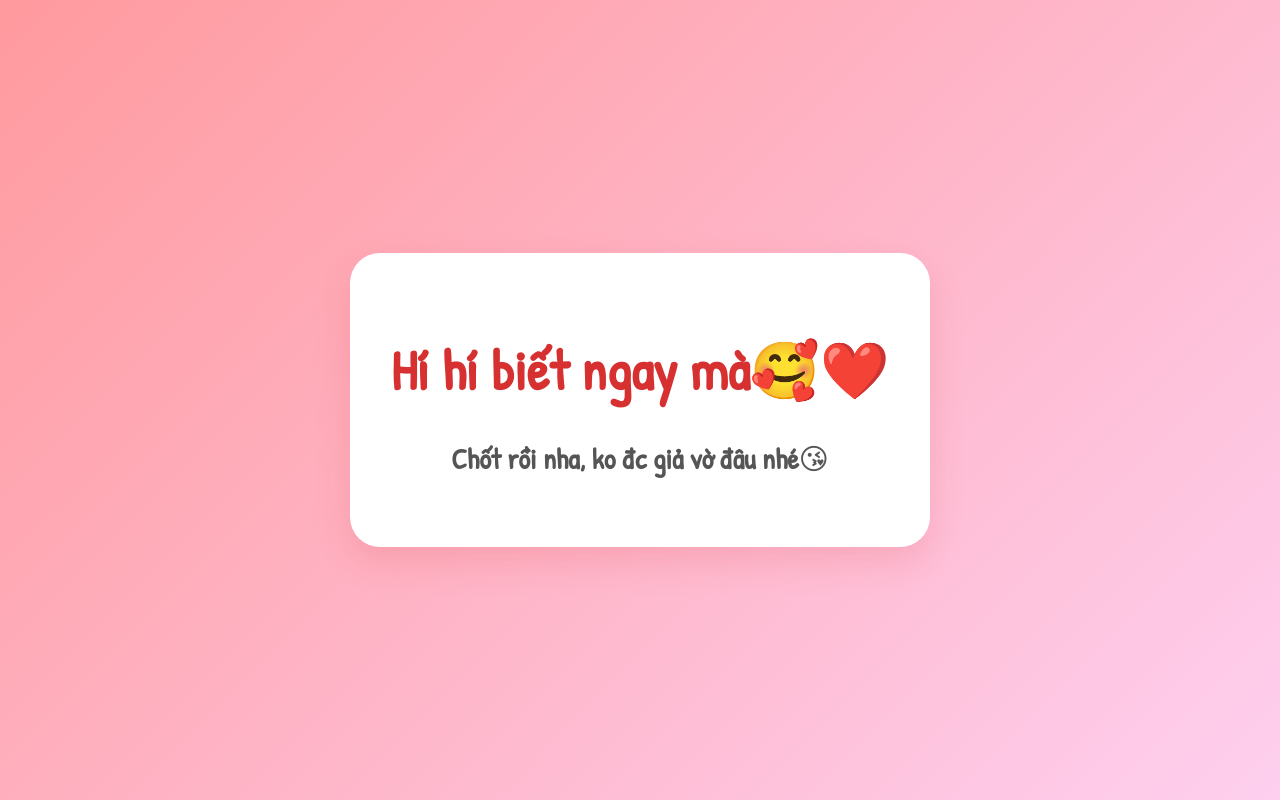
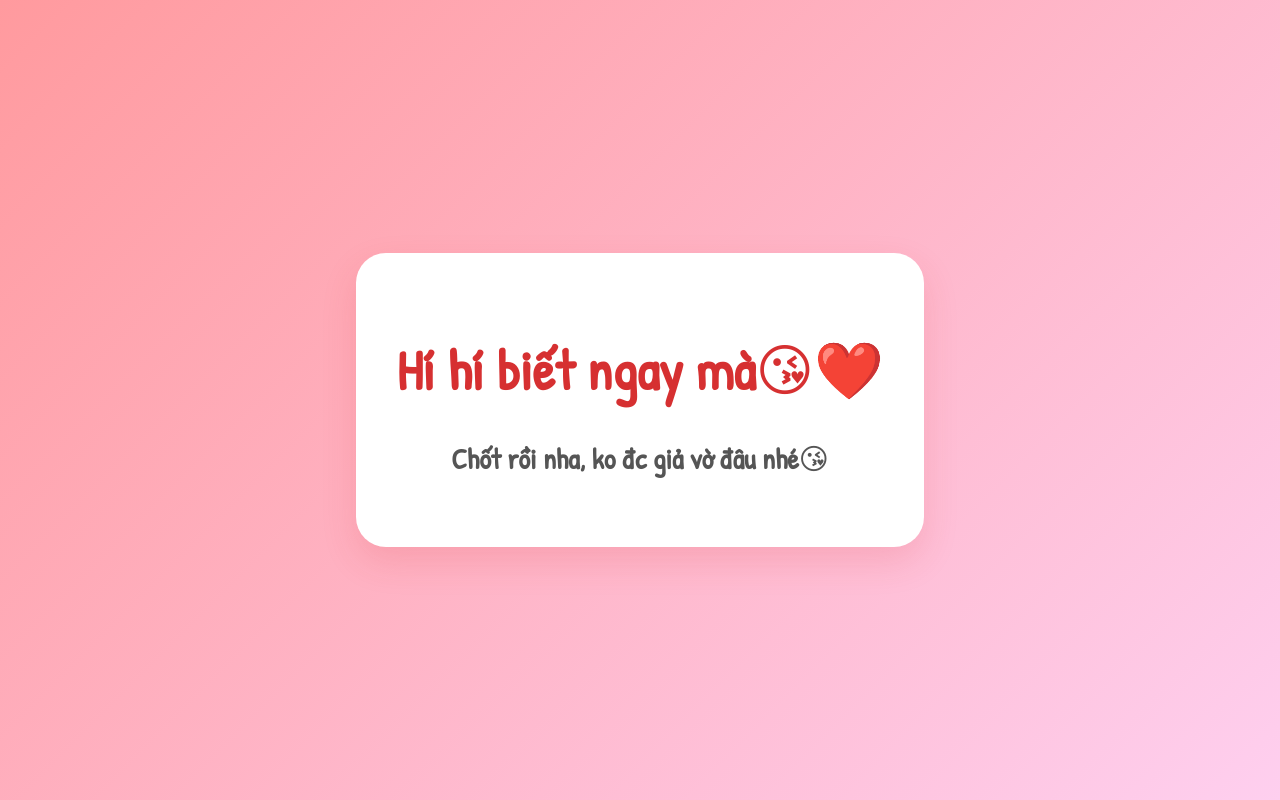
Before and after one commit to giangdz11/Iloveyou, a plain HTML site: page index.html in a window 1280 px wide. Both pictures are taken after a click on the button "CÓ Chứ❤️". Drawn offline with Linux system fonts and the light colour scheme.

Commit message:
Update emoji in the greeting message

```diff
--- a/index.html
+++ b/index.html
@@ -192,7 +192,7 @@
         function sayYes() {
             document.body.innerHTML = `
                 <div class="container" style="animation: pop 0.5s ease; font-family: 'Patrick Hand', cursive, sans-serif; z-index: 9999; position: relative; border-radius: 30px;">
-                    <h1 style="font-size: 3.5rem; font-family: 'Patrick Hand', cursive, sans-serif; line-height: 1.4;">Hí hí biết ngay mà🥰❤️</h1>
+                    <h1 style="font-size: 3.5rem; font-family: 'Patrick Hand', cursive, sans-serif; line-height: 1.4;">Hí hí biết ngay mà😘❤️</h1>
                     <p style="font-size: 1.8rem; color: #555; font-weight: 700;">Chốt rồi nha, ko đc giả vờ đâu nhé😘</p>
                 </div>
             `;
```
